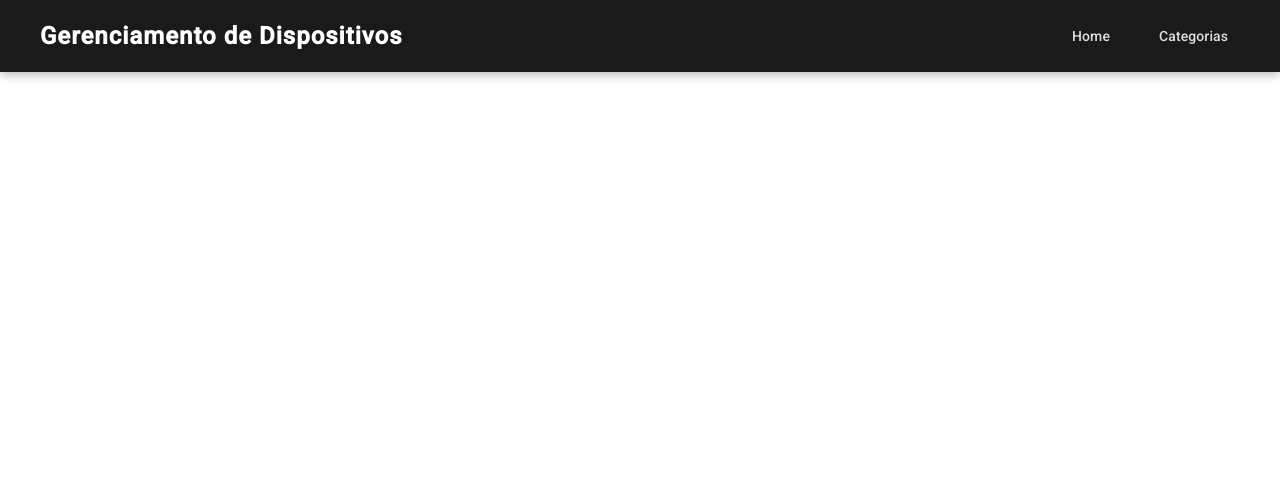
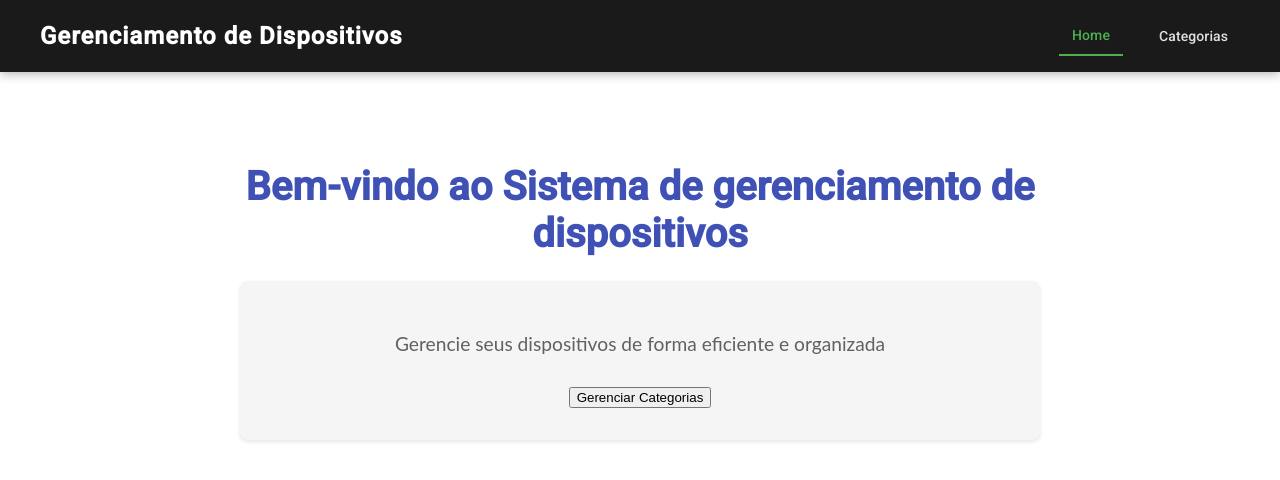
Before and after one commit to raziisz/device-management-web, an Angular app: page /home in a window 1280 px wide. Before the commit this address led to /. Shown: the top 480 px of the page. Built offline with nearby package versions, Linux system fonts and the light colour scheme.

Commit message:
feat: created components home page

```diff
--- /dev/null
+++ b/src/app/pages/home/home.component.css
@@ -0,0 +1,26 @@
+/* src/app/components/home/home.component.css */
+.home-container {
+  max-width: 800px;
+  margin: 2rem auto;
+  padding: 2rem;
+  text-align: center;
+}
+
+.welcome-title {
+  font-size: 2.5rem;
+  color: #3f51b5;
+  margin-bottom: 1.5rem;
+}
+
+.content {
+  background: #f5f5f5;
+  padding: 2rem;
+  border-radius: 8px;
+  box-shadow: 0 2px 4px rgba(0, 0, 0, 0.1);
+}
+
+p {
+  font-size: 1.2rem;
+  color: #616161;
+  margin-bottom: 2rem;
+}
--- /dev/null
+++ b/src/app/pages/home/home.component.html
@@ -0,0 +1,9 @@
+<div class="home-container">
+  <h1 class="welcome-title">Bem-vindo ao {{ appName }}</h1>
+  <div class="content">
+    <p>Gerencie seus dispositivos de forma eficiente e organizada</p>
+    <button mat-raised-button color="primary" routerLink="/categories">
+      Gerenciar Categorias
+    </button>
+  </div>
+</div>
--- /dev/null
+++ b/src/app/pages/home/home.component.ts
@@ -0,0 +1,14 @@
+import { Component } from '@angular/core';
+import { CommonModule } from '@angular/common';
+import { RouterModule } from '@angular/router';
+
+@Component({
+  selector: 'app-home',
+  standalone: true,
+  imports: [CommonModule, RouterModule],
+  templateUrl: './home.component.html',
+  styleUrls: ['./home.component.css'],
+})
+export class HomeComponent {
+  appName = 'Sistema de gerenciamento de dispositivos';
+}
```
Also changed, not shown: src/app/app.routes.ts (+10 -1 lines).
